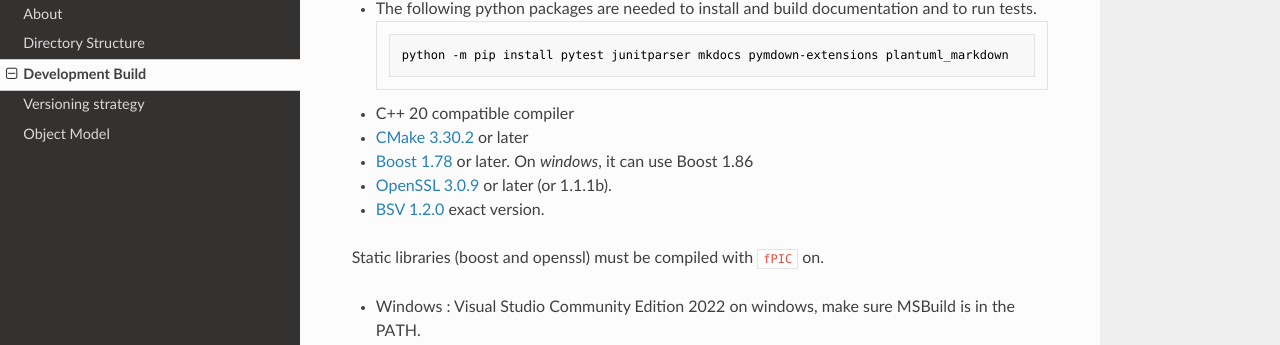
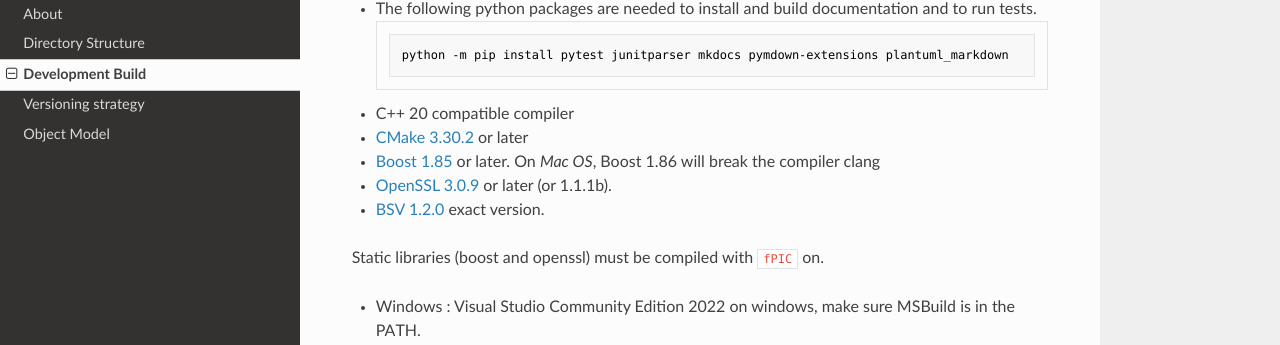
Before and after one commit to bitcoin-sv/bdk, an MkDocs documentation site: the page built from documentation/docs/build.md, in a window 1280 px wide and 900 px high, scrolled down 347 px. Shown: the part 106-451 px from the top of the window. Built offline with MkDocs 1.6.1, drawn with Linux system fonts in a browser that asks for light colours; nearby versions of some CDN libraries.

Commit message:
fix build with boost 1.85 on macos

````diff
--- a/documentation/docs/build.md
+++ b/documentation/docs/build.md
@@ -12,7 +12,7 @@ python -m pip install pytest junitparser mkdocs pymdown-extensions plantuml_mark
 ```
 - C++ 20 compatible compiler
 - [CMake 3.30.2](https://cmake.org/download/) or later
-- [Boost 1.78](https://www.boost.org/doc/libs/1_78_0/) or later. On _windows_, it can use Boost 1.86
+- [Boost 1.85](https://www.boost.org/doc/libs/1_85_0/) or later. On _Mac OS_, Boost 1.86 will break the compiler clang
 - [OpenSSL 3.0.9](https://openssl-library.org/source/index.html) or later (or 1.1.1b).
 - [BSV 1.2.0](https://github.com/bitcoin-sv/bitcoin-sv/releases) exact version.
 
````
Also changed, not shown: 1 other file.
